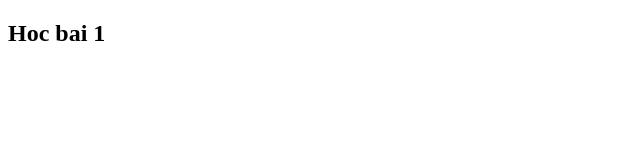
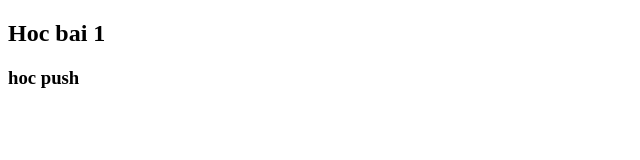
Before and after one commit to ThaiRubi1997/hoc-vscode, a plain HTML site: page index.html in a window 1280 px wide. Shown: the full height of the page, 0-640 px from the left. Drawn offline with Linux system fonts and the light colour scheme.

Commit message:
Update index.html

```diff
--- a/index.html
+++ b/index.html
@@ -8,5 +8,6 @@
 </head>
 <body>
     <h2>Hoc bai 1</h2>
+    <h3>hoc push</h3>
 </body>
 </html>
```
